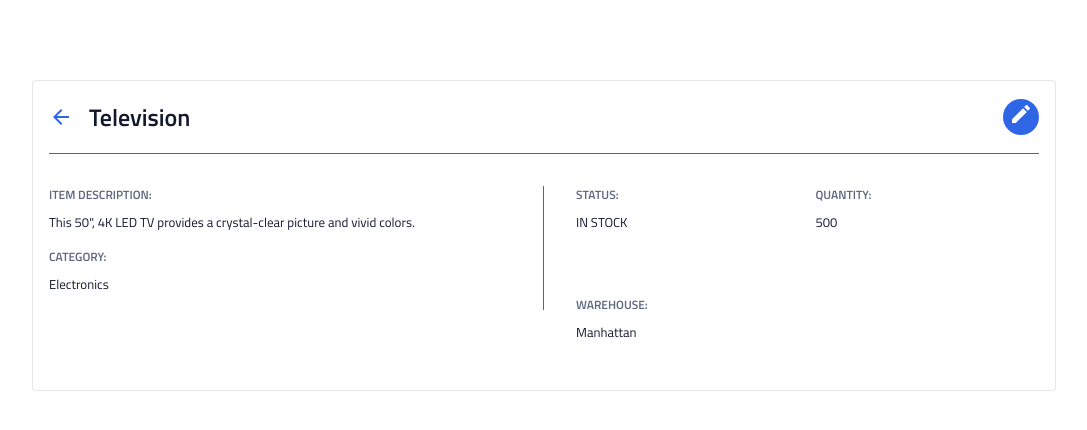
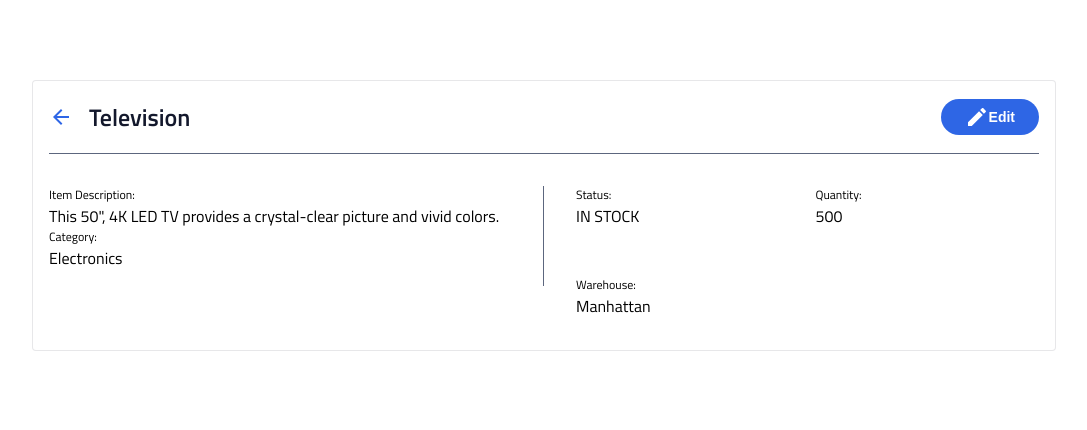
Before and after one commit to dcconde/witty-willows-instock, a React (Vite) app: page /inventoryitemdetails in a window 1280 px wide. Shown: the top 430 px of the page, without its empty margins (96-1183 px from the left). Built offline with nearby package versions, Linux system fonts and the light colour scheme; no server answers.

Commit message:
set up InventoryItemDetails-2

```diff
--- a/src/components/InventoryItemDetails/InventoryItemDetails.jsx
+++ b/src/components/InventoryItemDetails/InventoryItemDetails.jsx
@@ -6,18 +6,11 @@ function InventoryItemDetails() {
   return (
     <section className="itemdetails">
       <div className="itemdetails__header">
-          <img
-            src={Back}
-            alt="Back"
-            className="itemdetails__header-back"
-          />
+        <img src={Back} alt="Back" className="itemdetails__header-back" />
         <h1 className="itemdetails__header-title">Television</h1>
         <button className="itemdetails__header-button">
-          <img
-            src={Edit}
-            alt="Edit"
-            className="itemdetails__header-edit"
-          />
+          <img src={Edit} alt="Edit" className="itemdetails__header-edit" />
+          <p>Edit</p>
         </button>
       </div>
 
@@ -35,11 +28,11 @@ function InventoryItemDetails() {
         </div>
         <div className="itemdetails__body-right">
           <div className="itemdetails__body-section itemdetails__body-section--status">
-            <div className="itemdetails__status-group" >
+            <div className="itemdetails__status-group">
               <h4 className="itemdetails__label">Status:</h4>
               <p className="itemdetails__text">IN STOCK</p>
             </div>
-            <div className="itemdetails__quantity-group" >
+            <div className="itemdetails__quantity-group">
               <h4 className="itemdetails__label">Quantity:</h4>
               <p className="itemdetails__text">500</p>
             </div>
--- a/src/components/InventoryItemDetails/InventoryItemDetails.scss
+++ b/src/components/InventoryItemDetails/InventoryItemDetails.scss
@@ -4,11 +4,10 @@
 
 .itemdetails {
   width: 90%;
-    margin: 0 auto;
-    margin-top: 5rem;
+  margin: 5rem auto 0;
   padding: 1rem;
   background-color: $primary-background-colour;
-    border: 1px solid #13182C1A;
+  border: 1px solid #13182c1a;
   border-radius: 4px;
   font-family: "Titillium Web";
 
@@ -33,12 +32,22 @@
       color: $primary-text-colour;
     }
 
-      &-button{
+    &-button {
       width: 36px;
       height: 36px;
       border-radius: 20px;
       background-color: $primary-accent-colour;
       border: 0;
+      display: inline-flex;
+      align-items: center;
+      justify-content: center;
+      cursor: pointer;
+
+      p {
+        display: none;
+        margin: 0;
+        color: $primary-background-colour;
+      }
     }
 
     &-edit {
@@ -60,36 +69,25 @@
       justify-content: space-between;
       gap: 1rem;
 
-
       & > div {
         flex: 1;
       }
     }
-
-      &-section--warehouse {
-
-      }
-    }
-
-    &__label {
-      margin: 0 0 0.5rem;
-      text-transform: uppercase;
-      font-weight: bold;
-      color: $secondary-text-colour;
-    }
-
-    &__text {
-      margin: 0 0 1rem;
-      color: $primary-text-colour;
-      font-size: small;
   }
 }
 
 @include tablet {
   .itemdetails {
+    &__header {
+      &-button {
+        width: auto;
+        height: auto;
+        padding: 6px 24px;
 
-        &-button{
-            padding: 8px 16px;
+        p {
+          display: inline;
+        }
+      }
     }
 
     &__body {
@@ -115,8 +113,8 @@
   }
 }
 
-@include desktop{
-    .itemdetails{
+@include desktop {
+  .itemdetails {
     width: 80%;
   }
 }
```
Lines whose indentation alone changed are shown as unchanged.
